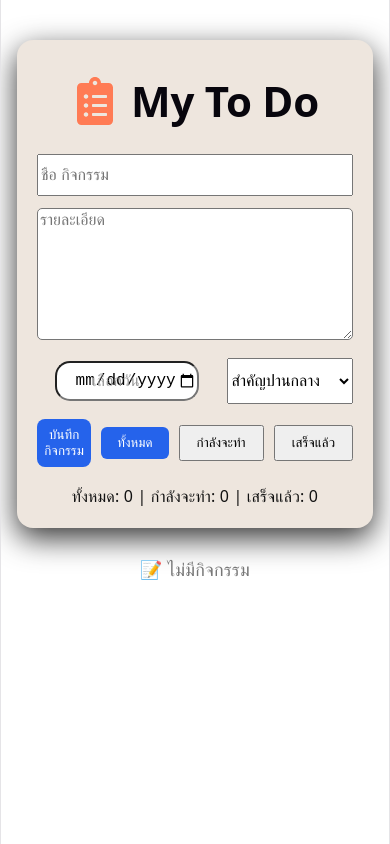
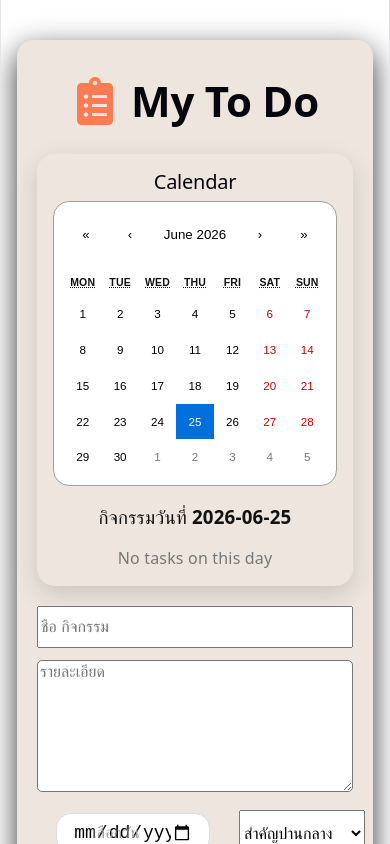
Before and after one commit to Tui-Satit/react-to-do-list, a React (Vite) app: page / in a window 390 px wide. Shown: the top 844 px of the page. Built offline with nearby package versions, Linux system fonts and the light colour scheme.

Commit message:
Add calendar

```diff
--- a/package.json
+++ b/package.json
@@ -10,7 +10,9 @@
     "preview": "vite preview"
   },
   "dependencies": {
+    "date-fns": "^4.4.0",
     "react": "^19.2.6",
+    "react-calendar": "^6.0.1",
     "react-dom": "^19.2.6",
     "react-icons": "^5.6.0"
   },
--- a/src/App.css
+++ b/src/App.css
@@ -369,7 +369,7 @@ ul {
 
 .completed-card {
    opacity: 0.7;
-  border:3px solid #a7a6a5;
+  border:1px solid #a7a6a5;
   background: #a03503;
 }
 
@@ -431,6 +431,18 @@ ul {
   .task-actions button {
     font-size: 14px;
     padding: 8px 4px;
+  }
+
+  .calendar-box {
+    padding: 12px;
+  }
+
+  .react-calendar {
+    font-size: 12px;
+  }
+
+  .react-calendar__tile {
+    padding: 8px 2px;
   }
 }
 .add-controls {
@@ -862,3 +874,62 @@ select {
  * {
   max-width: 100%;
  }
+
+ .date-input {
+  width: 100%;
+  height: 52px;
+  padding: 0 16px;
+  border-radius: 16px;
+  border: 1px solid #ddd;
+  font-size: 18px;
+  background: white;
+ }
+
+ .calendar-box {
+  overflow-x: hidden;
+  width: 100%;
+  max-width: 520px;
+  margin: 20px auto;
+  padding: 16px;
+  border-radius: 18px;
+  background: #eee6de;
+  box-shadow: 0 8px 24px rgba(0,0,0,.15);
+
+ }
+
+ .calendar-box h2,
+ .calendar-box h3 {
+   text-align: center;
+ }
+
+ .react-calendar {
+  width: 100%;
+  max-width: 100%;
+  font-size: 14px;
+  border: none;
+  border-radius: 16px;
+  padding: 10px;
+ }
+
+ .react-calendar__tile {
+  padding: 10px 4px;
+ }
+
+ .task-dot {
+  color: #2563eb;
+  font-size: 18px;
+  line-height: 1;
+}
+
+ .calendar-task {
+  list-style: none;
+  background: white;
+  margin: 8px 0;
+  padding: 10px;
+  border-radius: 12px;
+ }
+
+ .empty-calendar-task {
+  text-align: center;
+  color: #777;
+ }
--- a/src/App.jsx
+++ b/src/App.jsx
@@ -1,8 +1,13 @@
 import { useState, useEffect } from "react";
 import "./App.css";
 import { FaClipboardList } from "react-icons/fa";
+import Calendar from "react-calendar";
+import "react-calendar/dist/Calendar.css";
 
 function App() {
+  const [selectedDate, setSelectedDate] = useState(new Date());
+
+
   const [tasks, setTasks] = useState(() => {
     const savedTasks = localStorage.getItem("tasks");
 
@@ -36,6 +41,16 @@ function App() {
   const [showConfirm, setShowConfirm] = useState(false);
   const [taskToDelete, setTaskToDelete] = useState(null);
   const [openTasks, setOpenTasks] = useState([]);
+
+  function formatDate(date) {
+    return date.toISOString().split("T")[0];
+  }
+
+  const selectedDateText = formatDate(selectedDate);
+
+  const tasksOnSelectedDate = tasks.filter(
+    (task) => task.dueDate === selectedDateText
+  );
 
   function toggleCollapse(index) {
     setOpenTasks((prev) =>
@@ -75,10 +90,6 @@ function App() {
       pinned: false,
     };
 
-
-
-
-
     setTasks([...tasks, newItem]);
 
     setNewTitle("");
@@ -89,6 +100,9 @@ function App() {
 
     showToast("Task added ✅");
   }
+
+
+
 
   function saveTask(indexToSave) {
     if (!editingText.trim()) return;
@@ -219,6 +233,37 @@ function App() {
      </div>
    */}
 
+      <div className="calendar-box">
+        <h2> Calendar</h2>
+
+        <Calendar
+          onChange={setSelectedDate}
+          value={selectedDate}
+          tileContent={({ date}) => {
+            const dateText = formatDate(date);
+
+            const hasTask = tasks.some((task) => task.dueDate === dateText);
+
+            return hasTask ? <div className="task-dot">●</div> : null;
+          }}
+          />
+
+          <h3>กิจกรรมวันที่ {selectedDateText}</h3>
+
+          {tasksOnSelectedDate.length === 0 ? (
+            <p className="empty-calendar-task">No tasks on this day</p>
+          ) : (
+            <ul>
+              {tasksOnSelectedDate.map((task, index) => (
+                <li key={index} className="calendar-task">
+                  ✅{task.title}
+                </li>
+              ))}
+            </ul>
+          )
+          }
+      </div>
+
         <div className="title-row">
           <input
             className="task-title-input"
@@ -243,6 +288,7 @@ function App() {
             {!dueDate && <span className="date-placeholder">เลือกวัน</span>}
 
             <input
+              className="date-input"
               type="date"
               value={dueDate}
               onChange={(e) => setDueDate(e.target.value)}
```
Also changed, not shown: 1 other file (tests, documents, lock files or other folders).
